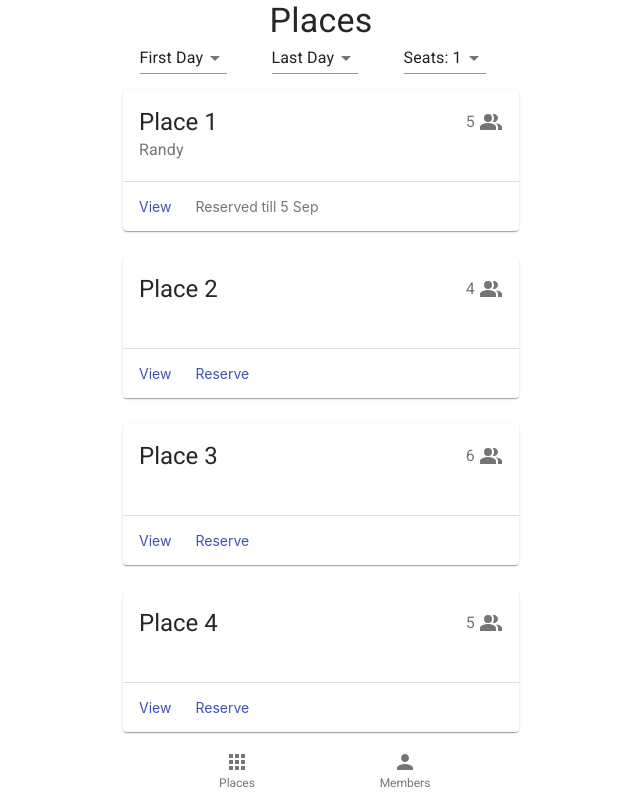
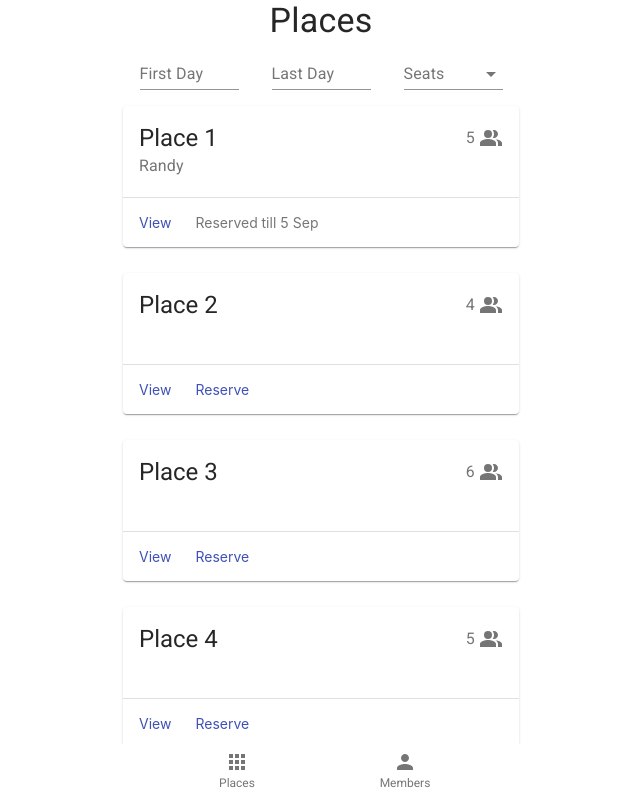
Before and after one commit to Litvinov1618/place-me, a React (Create React App) app: page /places in a window 1280 px wide. Shown: the top 798 px of the page, without its empty margins (319-959 px from the left). Built offline with nearby package versions, Linux system fonts and the light colour scheme.

Commit message:
add DatePicker to Places component + prettify markup

```diff
--- a/src/components/Places.tsx
+++ b/src/components/Places.tsx
@@ -1,4 +1,5 @@
-import React from 'react'
+import React, { useState } from 'react'
+import { DatePicker, MuiPickersUtilsProvider } from '@material-ui/pickers'
 import {
   List,
   ListItem,
@@ -6,9 +7,13 @@ import {
   Grid,
   Select,
   MenuItem,
+  FormControl,
+  InputLabel,
 } from '@material-ui/core'
 import Header from './Header'
 import PlaceCard from './PlaceCard'
+import DateFnsUtils from '@date-io/date-fns'
+import { MaterialUiPickersDate } from '@material-ui/pickers/typings/date'
 
 const testPlaces = [
   {
@@ -59,25 +64,59 @@ const testPlaces = [
 ]
 
 const Places: React.FC = () => {
+  const [firstDay, setFirstDay] = useState<MaterialUiPickersDate>(null)
+  const [lastDay, setLastDay] = useState<MaterialUiPickersDate>(null)
+
+  const handleFirstAndLastDayChange = (value: Date | null) => {
+    setFirstDay(value)
+    setLastDay(value)
+  }
+
+  const [seats, setSeats] = useState('')
+
+  const handleSeatsChange = (event: React.ChangeEvent<{ value: unknown }>) => {
+    setSeats(event.target.value as string)
+  }
   return (
     <>
       <Header headerText="Places" />
       <Container>
         <Grid container justify="space-around">
           <Grid item xs={3}>
-            <Select value="Seats: 1">
-              <MenuItem value="Seats: 1">First Day</MenuItem>
-            </Select>
+            <MuiPickersUtilsProvider utils={DateFnsUtils}>
+              <DatePicker
+                autoOk
+                label="First Day"
+                onChange={handleFirstAndLastDayChange}
+                value={firstDay}
+                placeholder="FirstDay"
+              ></DatePicker>
+            </MuiPickersUtilsProvider>
           </Grid>
           <Grid item xs={3}>
-            <Select value="Seats: 1">
-              <MenuItem value="Seats: 1">Last Day</MenuItem>
-            </Select>
+            <MuiPickersUtilsProvider utils={DateFnsUtils}>
+              <DatePicker
+                autoOk
+                label="Last Day"
+                onChange={setLastDay}
+                value={lastDay}
+              ></DatePicker>
+            </MuiPickersUtilsProvider>
           </Grid>
           <Grid item xs={3}>
-            <Select value="Seats: 1">
-              <MenuItem value="Seats: 1">Seats: 1</MenuItem>
-            </Select>
+            <FormControl fullWidth>
+              <InputLabel>Seats</InputLabel>
+              <Select value={seats} onChange={handleSeatsChange}>
+                <MenuItem value={1}>1+</MenuItem>
+                <MenuItem value={2}>2+</MenuItem>
+                <MenuItem value={3}>3+</MenuItem>
+                <MenuItem value={4}>4+</MenuItem>
+                <MenuItem value={5}>5+</MenuItem>
+                <MenuItem value={6}>6+</MenuItem>
+                <MenuItem value={7}>7+</MenuItem>
+                <MenuItem value={8}>8+</MenuItem>
+              </Select>
+            </FormControl>
           </Grid>
         </Grid>
         <List>
```
